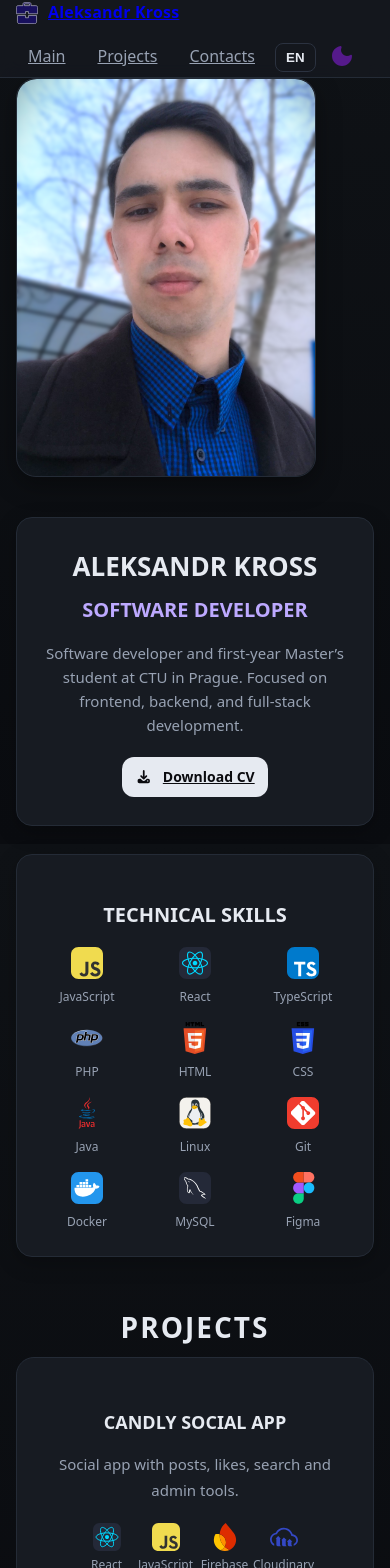
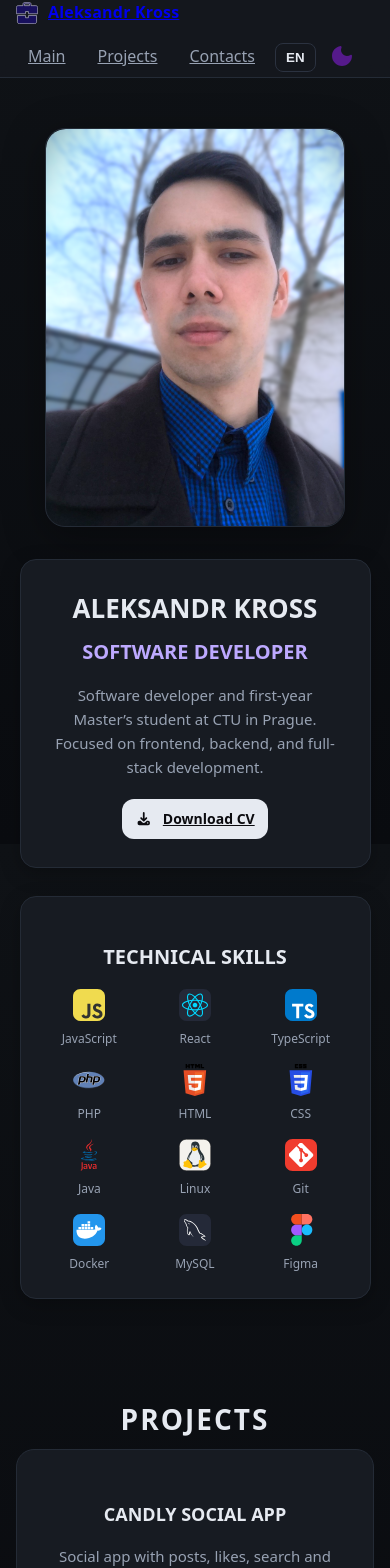
Before and after one commit to mathewtroy/pf, a Next.js app: page / in a window 390 px wide. Shown: the top 1568 px of the page. Built offline with nearby package versions, Linux system fonts and the light colour scheme.

Commit message:
update responsive view

```diff
--- a/src/styles/main.css
+++ b/src/styles/main.css
@@ -117,7 +117,41 @@ body {
   border: 1px solid var(--border);
   border-radius: 20px;
   overflow: hidden;
-  box-shadow: 0 8px 24px rgba(0, 0, 0, 0.35);
+  box-shadow: var(--shadow);
+  transition: box-shadow 0.4s ease, transform 0.3s ease;
+}
+
+.main-photo-wrapper:hover {
+  transform: translateY(-4px);
+}
+
+/* Neon glow effect (only in dark mode) */
+html.dark .main-photo-wrapper {
+  box-shadow:
+    0 0 25px rgba(155, 107, 255, 0.35),
+    0 0 60px rgba(180, 60, 255, 0.25),
+    0 0 120px rgba(200, 100, 255, 0.15);
+}
+
+/* Slight glow pulse animation */
+@keyframes neonPulse {
+  0%, 100% {
+    box-shadow:
+      0 0 25px rgba(155, 107, 255, 0.4),
+      0 0 60px rgba(180, 60, 255, 0.25),
+      0 0 120px rgba(200, 100, 255, 0.15);
+  }
+  50% {
+    box-shadow:
+      0 0 35px rgba(155, 107, 255, 0.6),
+      0 0 80px rgba(180, 60, 255, 0.35),
+      0 0 140px rgba(200, 100, 255, 0.25);
+  }
+}
+
+/* Animate glow only in dark mode */
+html.dark .main-photo-wrapper {
+  animation: neonPulse 4s ease-in-out infinite;
 }
 
 .main-photo {
--- a/src/styles/media.css
+++ b/src/styles/media.css
@@ -19,14 +19,16 @@
 
 /* ---------- Tablet (≤900px) ---------- */
 @media (max-width: 900px) {
-  /* general layout */
   .container {
     padding: 0 20px;
   }
 
   /* main section (photo + info) */
   .main-box {
+    display: flex;
     flex-direction: column;
+    align-items: center;
+    justify-content: center;
     text-align: center;
     gap: 40px;
     padding: 60px 0;
@@ -34,16 +36,26 @@
 
   .main-left {
     order: 1;
+    width: 100%;
+    display: flex;
+    justify-content: center;
   }
 
   .main-photo-wrapper {
     max-width: 340px;
     margin: 0 auto;
+    display: flex;
+    justify-content: center;
+    align-items: center;
   }
 
   .main-right {
     order: 2;
+    width: 100%;
+    display: flex;
+    flex-direction: column;
     align-items: center;
+    justify-content: center;
   }
 
   .info-box,
@@ -51,12 +63,14 @@
     width: 100%;
     max-width: 600px;
     text-align: center;
+    margin: 0 auto;
   }
 
   /* profile titles */
   .profile-title {
     font-size: 32px;
   }
+
   .profile-role {
     font-size: 20px;
   }
@@ -80,6 +94,7 @@
     gap: 20px;
     justify-items: center;
   }
+
   .skill-label {
     font-size: 13px;
   }
@@ -101,18 +116,45 @@
     padding: 0 16px;
   }
 
-  /* text size */
+  .main-box {
+    display: flex;
+    flex-direction: column;
+    align-items: center;
+    justify-content: center;
+    gap: 32px;
+    padding: 50px 0;
+    text-align: center;
+  }
+
+  .main-photo-wrapper {
+    max-width: 300px;
+    margin: 0 auto;
+    display: flex;
+    justify-content: center;
+    align-items: center;
+  }
+
+  .main-right {
+    width: 100%;
+    display: flex;
+    flex-direction: column;
+    align-items: center;
+  }
+
+  .info-box,
+  .skills-card {
+    width: 100%;
+    max-width: 90%;
+    text-align: center;
+    margin: 0 auto;
+  }
+
   .profile-title {
     font-size: 26px;
   }
 
   .profile-about {
     font-size: 15px;
-  }
-
-  /* main section */
-  .main-photo-wrapper {
-    max-width: 300px;
   }
 
   /* projects layout */
@@ -132,20 +174,21 @@
     font-size: 18px;
   }
 
-  /* skills icons + labels */
+  /* skills */
   .skills-grid {
     grid-template-columns: repeat(3, 1fr);
     gap: 16px;
   }
+
   .skills-grid img {
     width: 32px;
     height: 32px;
   }
+
   .skill-label {
     font-size: 12px;
   }
 
-  /* buttons smaller */
   .btn {
     font-size: 14px;
     padding: 8px 12px;
```
